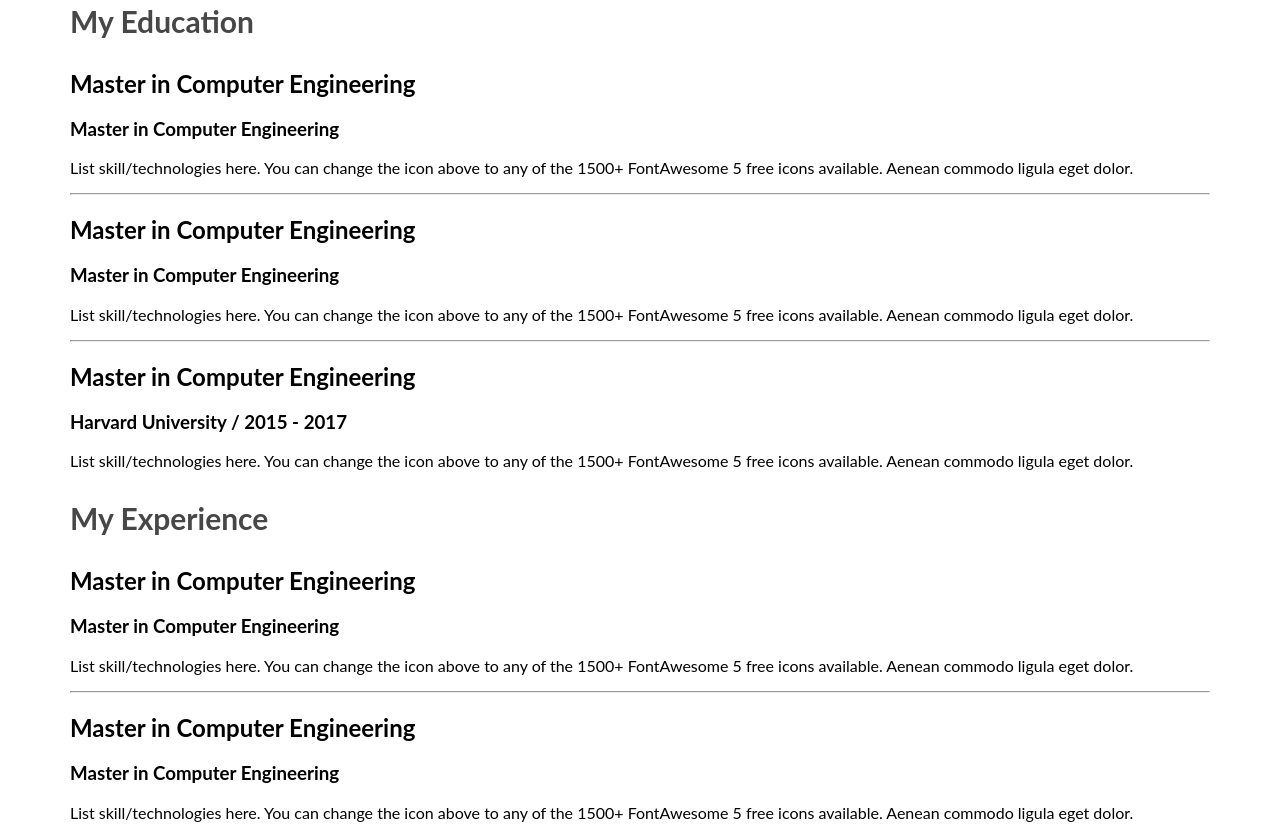
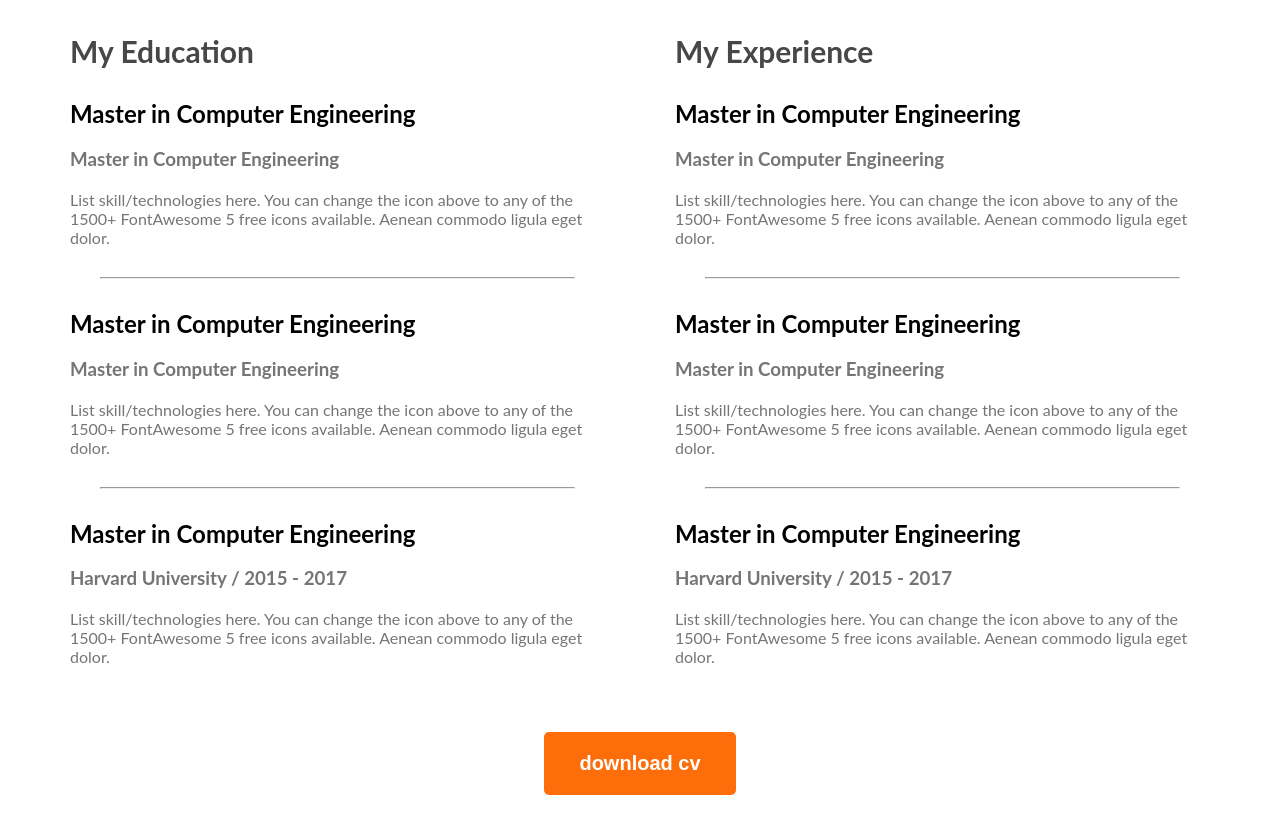
Before and after one commit to mdrahat2006/developer-portfolio, a plain HTML site: page index.html in a window 1280 px wide. Shown: the part 2200-3025 px from the top of the page. After the commit the page ends 3003 px from the top, so only its background shows below. Drawn offline with Linux system fonts and the light colour scheme.

Commit message:
finishesd the resume section

```diff
--- a/index.html
+++ b/index.html
@@ -90,7 +90,7 @@
         <h3 class="section-title">A summary of My Resume</h3>
         <div class="resume-container">
             <!-- .resume-column*2>h3.resume-column-title -->
-            <div class="resume-container">
+            <div class="resume-column">
                 <h3 class="resume-column-title">My Education</h3>
                 <div class="resume-item">
                     <h2 class="resume-item-title">Master in Computer Engineering</h2>
@@ -113,7 +113,7 @@
                         to any of the 1500+ FontAwesome 5 free icons available. Aenean commodo ligula eget dolor.</p>
                 </div>
             </div>
-            <div class="resume-container">
+            <div class="resume-column">
                 <h3 class="resume-column-title">My Experience</h3>
                 <div class="resume-item">
                     <h2 class="resume-item-title">Master in Computer Engineering</h2>
@@ -137,6 +137,9 @@
                 </div>
             </div>
         </div>
+        <div class="download-cv">
+            <button class="btn-primary">download cv</button>
+        </div>
 
     </main>
     <footer>
--- a/styles/portfolio.css
+++ b/styles/portfolio.css
@@ -65,6 +65,7 @@ nav a {
     background-image: url('../images/header_bg.png');
     background-repeat: no-repeat;
     background-position: bottom right;
+
 }
 
 .banner {
@@ -142,3 +143,24 @@ main section{
     font-size: 30px;
     font-weight: 700;
 }
+.resume-container{
+    display: flex;
+    gap: 70px;
+}
+
+.resume-item-institute{
+    margin-bottom: 20px;
+    margin-top: 0px;
+}
+
+.resume-item-institute, .resume-item-description{
+    color: #757575;
+}
+
+.resume-container hr{
+    margin: 30px;
+}
+.download-cv{
+    text-align: center;
+    margin-top: 50px;
+}
```
